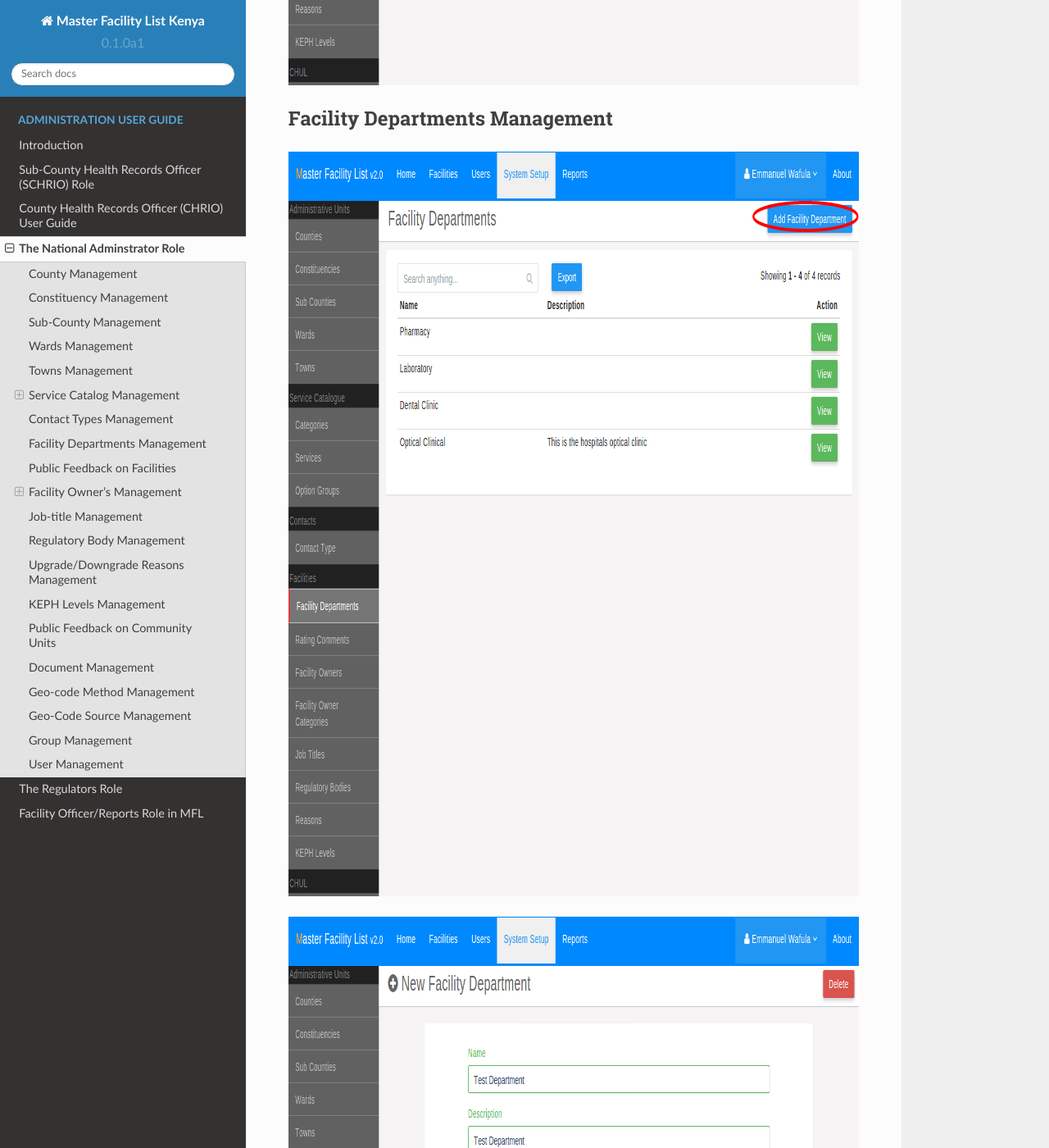
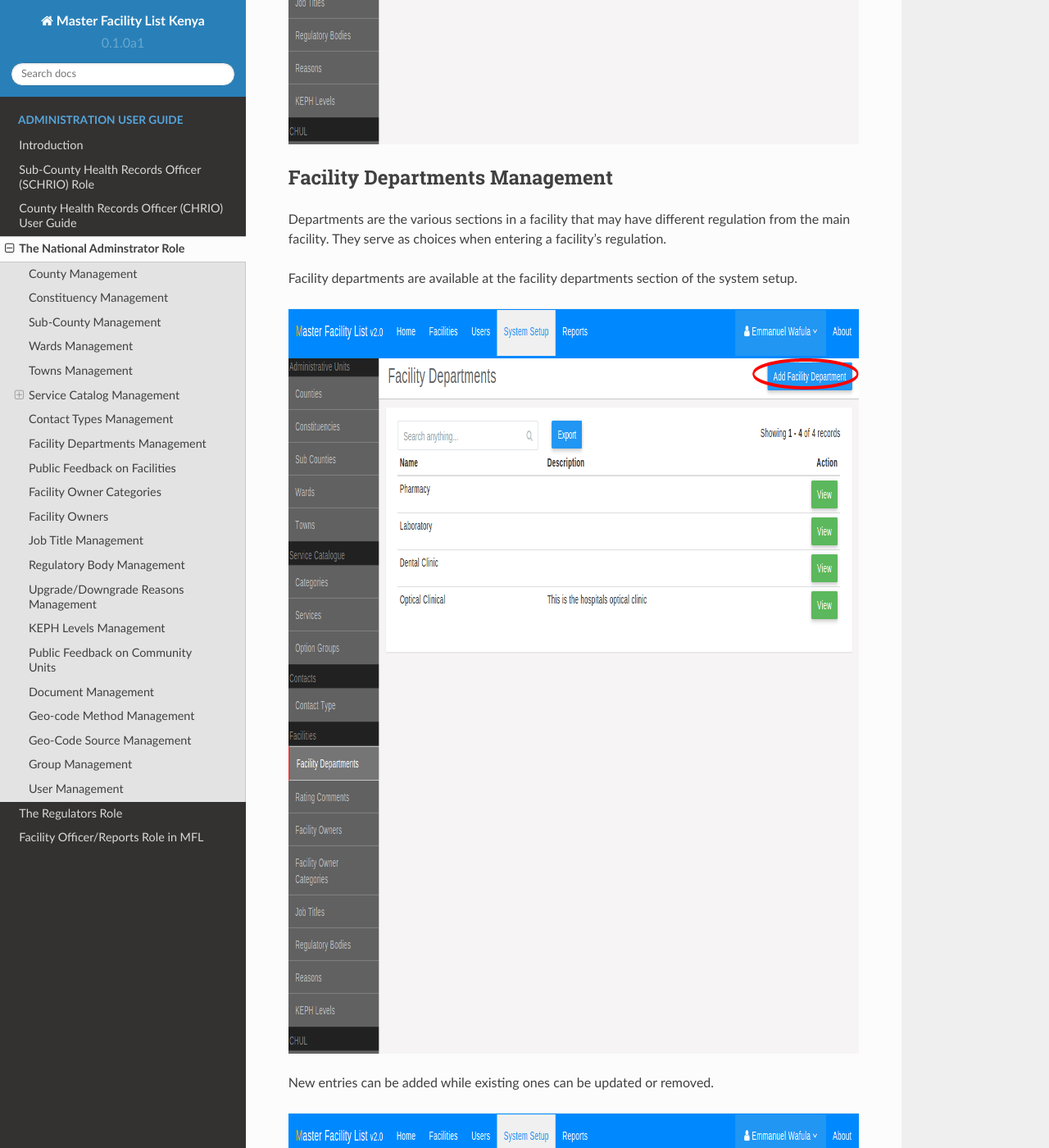
Before and after one commit to MasterFacilityList/mfl_admin_docs, a Sphinx documentation site: the page built from docs/04_national_administrator.rst, in a window 1280 px wide and 1400 px high, scrolled down 15174 px. Shown: the whole window at 82% size. Built offline with Sphinx 7.4.7 and the Read the Docs theme 2.0.0, drawn with Linux system fonts in a browser that asks for light colours; some of the changed text lies outside the part shown.

Commit message:
updating docs

```diff
--- a/docs/04_national_administrator.rst
+++ b/docs/04_national_administrator.rst
@@ -15,7 +15,10 @@
 +++++++++++++++++++++++++++++++++++
 To begin on system setup the National Administrator should click the
 ``System Setup link`` on the main navigation bar this opens up a view with
-``Counties link`` on the sidebar highlighted listing all Counties. On the top right of the screen below a user can click the ``Add County`` button to add a new county or click view in the list to view a particular county and to edit details of the same.
+``Counties link`` on the sidebar highlighted listing all Counties.
+On the top right of the screen below a user can click the ``Add County`` button to
+add a new county or click view in the list to view a particular county and to
+edit details of the same.
 
 .. figure:: /_images/national_admin/01_initial_system_configuration_counties.png
     :scale: 100%
@@ -23,7 +26,11 @@
 
 Constituency Management
 +++++++++++++++++++++++++++++++++++
-The next link on the sidebar is the ``Constituencies link``. The National Administrator can carry out the same tasks as in County, where the there's an ``Add Constituency`` button in the top right of the image below. To view and edit details of a constituency the user clicks the View button in the grid aligned to the particular constituency record of interest to the user.
+The next link on the sidebar is the ``Constituencies link``. The National
+Administrator can carry out the same tasks as in County, where the there's
+a ``Add Constituency`` button in the top right of the image below.
+To view and edit details of a constituency the user clicks the View button
+in the grid aligned to the particular constituency record of interest to the user.
 
 .. figure:: /_images/national_admin/02_sys_config_constituencies.png
     :scale: 100%
@@ -32,7 +39,13 @@
 
 Sub-County Management
 +++++++++++++++++++++++++++++++++++
-To manage sub-counties, the National Administrator clicks ``Sub-Counties link`` on the sidebar that list all sub-counties with a view button. The user clicks the view button if they would like to view details of the single sub-county or edit details of the same. To the top right of the Sub-county list is the ``Add Sub-county`` button which user clicks to take them to the view where they input details of a new Sub-county and save these details.
+To manage sub-counties, the National Administrator clicks ``Sub-Counties link``
+on the sidebar that list all sub-counties with a view button.
+The user clicks the view button if they would like to view details of the
+single sub-county or edit details of the same.
+To the top right of the Sub-county list is the ``Add Sub-county``
+button which user clicks to take them to the view where they
+input details of a new Sub-county and save these details.
 
 .. figure:: /_images/national_admin/03_sub_counties.png
     :scale: 100%
@@ -40,7 +53,11 @@
 
 Wards Management
 +++++++++++++++++++++++++++++++++++
-For wards management the National Administrator clicks the ``Wards link`` on the sidebar pulling up a view like the previous admin units. The ``Add Ward`` button is to the top right for adding a new ward. The view button in the grid inline with a particular record is to enable a user view and edit details of a particular ward.
+For wards management the National Administrator clicks the ``Wards link``
+on the sidebar pulling up a view like the previous admin units.
+The ``Add Ward`` button is to the top right for adding a new ward.
+The view button in the grid inline with a particular record is
+to enable a user view and edit details of a particular ward.
 
 .. figure:: /_images/national_admin/04_wards.png
     :scale: 100%
@@ -49,13 +66,19 @@
 
 Towns Management
 +++++++++++++++++++++++++++++++++++
-To carry out towns management, the National Administrator clicks the ``Town link`` on the sidebar. This lists all towns in a grid. To the top right is the ``New Town`` button enabling a user add a new town. In the towns grid there is an inlined View button in each record to enable a user view and make edits to records of a particular town.
+To carry out towns management, the National Administrator clicks the
+``Town link`` on the sidebar. This lists all towns in a grid.
+To the top right is the ``New Town`` button enabling a user add a new town.
+In the towns grid there is an inlined View button in each record to enable
+a user view and make edits to records of a particular town.
 
 .. figure:: /_images/national_admin/05_towns.png
     :scale: 100%
     :alt: Town Management
 
-Below is the next view after a user clicks the ``New Town`` button, which is a form requiring the user to input the name of the new town after which they click the Save button in order to save the town as shown below.
+Below is the next view after a user clicks the ``New Town`` button,
+which is a form requiring the user to input the name of the new town
+after which they click the Save button in order to save the town as shown below.
 
 .. figure:: /_images/national_admin/05_b_save_new_town.png
     :scale: 100%
@@ -64,17 +87,32 @@
 
 Service Catalog Management
 +++++++++++++++++++++++++++++++++++
-Another task of the National Administrator includes management of the service catalogue. The service catalogue constitutes: service categories, health services and service options. The link to manage these three items the National Administrator clicks the ``System Setup link`` on the navigation bar and goes to the next sidebar sub-menu which is Service Catalogue after administrative unit sub-menu.
+Another task of the National Administrator includes management of the
+service catalogue. The service catalogue constitutes: service categories,
+health services and service options. The link to manage these three items
+the National Administrator clicks the ``System Setup link`` on the
+navigation bar and goes to the next sidebar sub-menu which is
+Service Catalogue after administrative unit sub-menu.
 
 Service Categories
 -------------------------
-The first item on the Service Catalogue sub-menu is ``Categories link`` which is where service categories are managed. When the link is clicked it lists the service categories' names, codes e.t.c. To view and edit details of one of the service categories the National Administrator clicks the View button inlined with the relevant record. To add a new category, the Natinal Administrator clicks the Add Category button on the top right of the screen.
+The first item on the Service Catalogue sub-menu is ``Categories link``
+which is where service categories are managed. When the link is clicked
+it lists the service categories' names, codes e.t.c.
+To view and edit details of one of the service categories the National
+Administrator clicks the View button inlined with the relevant record.
+To add a new category, the Natinal Administrator clicks the Add Category
+button on the top right of the screen.
 
 .. figure:: /_images/national_admin/06_service_categories.png
     :scale: 100%
     :alt: Service Category
 
-On clicking the ``Add Category link`` the view below is brought up, for user to enter the details of the new service category including: category name, abbreviation, KEPH level and a brief description of the same. The National Administration then clicks the Save button below the form to save details of the new service category.
+On clicking the ``Add Category link`` the view below is brought up, for
+user to enter the details of the new service category including:
+category name, abbreviation, KEPH level and a brief description of the same.
+The National Administration then clicks the Save button below the form to
+save details of the new service category.
 
 .. figure:: /_images/national_admin/06_b_save_new_category.png
     :scale: 100%
@@ -82,13 +120,20 @@
 
 Services
 ------------------------------
-The next item on the service catalogue sub-menu is the ``Services link``. The National Administrator clicks this link that brings up grid listing services with view button to view and edit details of a particular service. To the top right of services listing view is the ``Add Service`` button. The National Administrator clicks this button to add a new service.
+The next item on the service catalogue sub-menu is the ``Services link``.
+The National Administrator clicks this link that brings up grid listing
+services with view button to view and edit details of a particular service.
+To the top right of services listing view is the ``Add Service`` button.
+The National Administrator clicks this button to add a new service.
 
 .. figure:: /_images/national_admin/06_c_services.png
     :scale: 100%
     :alt: List Services
 
-On clicking of the ``Add Service link`` the view below is brought up, consisting of a form where the National Administrator input the details of the new service including: name, category, option group and brief description of the health service. When finished the user clicks the save button to save the new service and its details.
+On clicking of the ``Add Service link`` the view below is brought up, consisting of
+a form where the National Administrator input the details of the new service
+including: name, category, option group and brief description of the health service.
+When finished the user clicks the save button to save the new service and its details.
 
 .. figure:: /_images/national_admin/06_d_save_new_service.png
     :scale: 100%
@@ -97,13 +142,22 @@
 Option Groups
 -------------------------------
 The final item on the service catalogue sub-menu is the ``Option Group link``.
-The National Administrator clicks this link to list the option groups. Each record in the inlist has a view button, which the National Administrator clicks to view and or edit the details of the option group. On the top right of the option list view is the ``Add Option Group link`` that the National Administrator clicks to add a new option group.
+The National Administrator clicks this link to list the option groups.
+Each record in the inlist has a view button, which the National Administrator
+clicks to view and or edit the details of the option group.
+On the top right of the option list view is the ``Add Option Group link``
+that the National Administrator clicks to add a new option group.
 
 .. figure:: /_images/national_admin/06_e_option_groups.png
     :scale: 100%
     :alt: List Option Groups
 
-On clicking the ``Add Option Group link`` the view below is brought up with a form where the National Administrator enters the details of the new Option Group being created including the option name, and options within the option groups. The National Administrator clicks the ``Add button`` to add a new row where details of an option including its type, display text and value can be entered. Finally to save the details the National Administrator clicks the save button.
+On clicking the ``Add Option Group link`` the view below is brought up with a
+form where the National Administrator enters the details of the new Option Group
+being created including the option name, and options within the option groups.
+The National Administrator clicks the ``Add button`` to add a new row where
+details of an option including its type, display text and value can be entered.
+Finally to save the details the National Administrator clicks the save button.
 
 .. figure:: /_images/national_admin/06_f_save_new_option_group.png
     :scale: 100%
@@ -112,11 +166,14 @@
 
 Contact Types Management
 +++++++++++++++++++++++++++++++++
-TODO
+Contact types for all contacts (users, facilities e.t.c) are centrally managed here. They are
+available at the contact types section of the system setup.
 
 .. figure:: /_images/national_admin/07_a_contact_types.png
     :scale: 100%
     :alt: List Contact Types
+
+New contact types can be added and existing ones updated or removed.
 
 .. figure:: /_images/national_admin/07_b_save_new_contact_type.png
     :scale: 100%
@@ -125,10 +182,18 @@
 
 Facility Departments Management
 ++++++++++++++++++++++++++++++++++++++++
+Departments are the various sections in a facility that may have different regulation
+from the main facility. They serve as choices when entering a facility's
+regulation.
+
+Facility departments are available at the facility departments section of the system
+setup.
 
 .. figure:: /_images/national_admin/08_facility_department.png
     :scale: 100%
     :alt: List Facility Departments
+
+New entries can be added while existing ones can be updated or removed.
 
 .. figure:: /_images/national_admin/08_b_create_facility_deparment.png
     :scale: 100%
@@ -137,20 +202,24 @@
 
 Public Feedback on Facilities
 +++++++++++++++++++++++++++++++++++++++
+Users of the public side of MFL can rate and comment on facility services. This feedback is available
+on the rating comments section of the system setup.
 
 .. figure:: /_images/national_admin/09_rating_comments.png
     :scale: 100%
     :alt: Show user feedback
 
-Facility Owner's Management
-++++++++++++++++++++++++++++++++++++++++++++
 
 Facility Owner Categories
---------------------------------------
+++++++++++++++++++++++++++
+These are the categories in which facility owners are grouped. They can be accessed in the facility owner
+categories section of the system setup.
 
 .. figure:: /_images/national_admin/10_b_owner_categories.png
     :scale: 100%
     :alt: List owner categories
+
+Existing entries can be updated or removed while new categories can be added.
 
 .. figure:: /_images/national_admin/10_c_save_new_category.png
     :scale: 100%
@@ -158,23 +227,31 @@
 
 
 Facility Owners
---------------------------------------
+++++++++++++++++
+These are individual owners of facilities. They are tied to a facility category. The facility owners
+section of the system setup manages them.
 
 .. figure:: /_images/national_admin/10_facility_owners.png
     :scale: 100%
     :alt: List Facility Owners
+
+New entries can be added while existing ones updated or removed.
 
 .. figure:: /_images/national_admin/10_a_facility_owners_creation.png
     :scale: 100%
     :alt: Create a facility owner
 
 
-Job-title Management
+Job Title Management
 +++++++++++++++++++++++++++++++++++++
+These are job titles used when entering information e.g. facility officers. They can be managed via the
+job titles section of system setup.
 
 .. figure:: /_images/national_admin/11_a_job_titles.png
     :scale: 100%
     :alt: List job-titles
+
+New titles can be created while existing ones updated or removed.
 
 .. figure:: /_images/national_admin/11_b_save_new_job_title.png
     :scale: 100%
@@ -207,10 +284,14 @@
 
 KEPH Levels Management
 ++++++++++++++++++++++
+Facility KEPH levels can be managed from the KEPH Levels section of the
+system setup.
 
 .. figure:: /_images/national_admin/14_keph_levels.png
     :scale: 100%
     :alt: List KEPH Levels
+
+New KEPH levels can be created while existing ones can be updated or removed.
 
 .. figure:: /_images/national_admin/14_b_create_new_keph_level.png
     :scale: 100%
```
